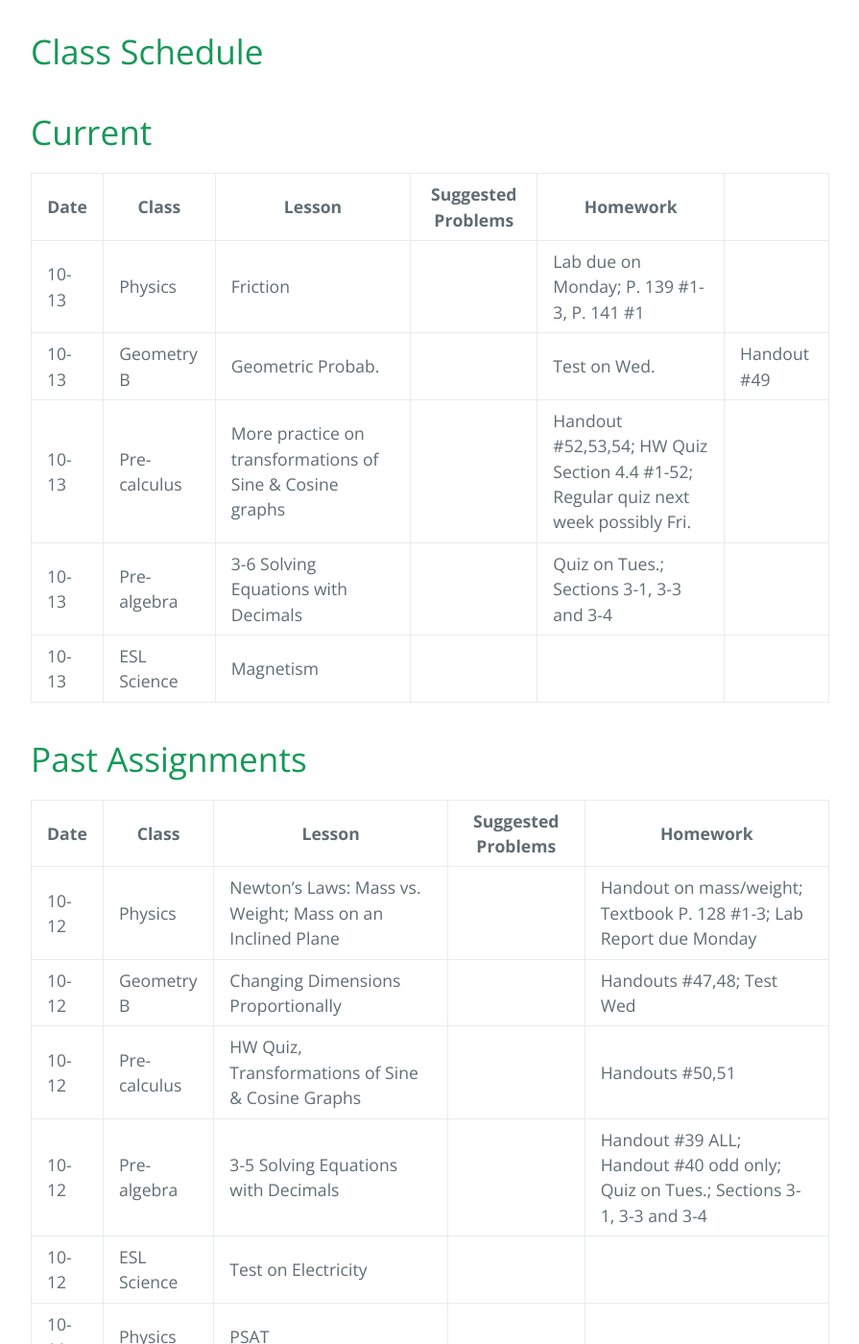
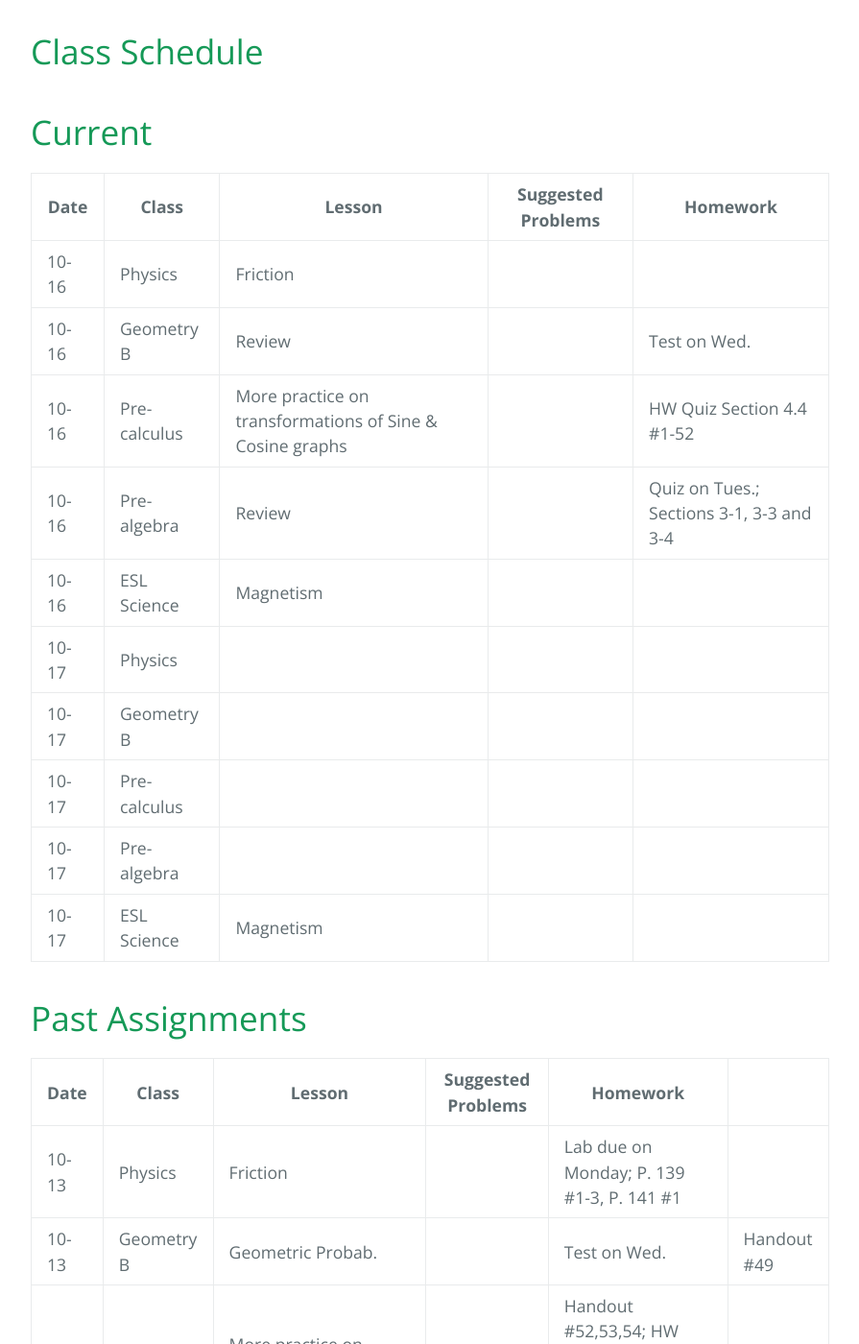
Before and after one commit to gpayoo/gpayoo, a Jekyll site: the page built from index.md, in a window 1280 px wide and 1400 px high, scrolled down 388 px. Shown: the whole window at 96% size, without its empty margins (192-1087 px from the left). Built offline with Jekyll 4.4.1, drawn with Linux system fonts in a browser that asks for light colours; our own code applies the rules of GitHub Pages for plain Markdown files.

Commit message:
Update index.md

```diff
--- a/index.md
+++ b/index.md
@@ -10,16 +10,26 @@ layout: default
 
 | Date | Class | Lesson | Suggested Problems | Homework |
 | ---- | ----- | ------ | -------- | ---
+| 10-16 | Physics | Friction | |
+| 10-16 | Geometry B | Review  | |  Test on Wed. |
+| 10-16 | Pre-calculus | More practice on transformations of Sine & Cosine graphs | |  HW Quiz Section 4.4 #1-52
+| 10-16 | Pre-algebra | Review  | | Quiz on Tues.; Sections 3-1, 3-3 and 3-4
+| 10-16 | ESL Science | Magnetism |  |
+| 10-17 | Physics |  | |
+| 10-17 | Geometry B |   | |   |
+| 10-17 | Pre-calculus |  | |
+| 10-17 | Pre-algebra |   | |
+| 10-17 | ESL Science | Magnetism |  |
+
+# [](#header-2) Past Assignments
+
+| Date | Class | Lesson | Suggested Problems | Homework |
+| ---- | ----- | ------ | -------- | ---
 | 10-13 | Physics | Friction | | Lab due on Monday; P. 139 #1-3, P. 141 #1
 | 10-13 | Geometry B | Geometric Probab.  | |  Test on Wed. |  Handout #49
 | 10-13 | Pre-calculus | More practice on transformations of Sine & Cosine graphs | | Handout #52,53,54; HW Quiz Section 4.4 #1-52; Regular quiz next week possibly Fri.
 | 10-13 | Pre-algebra | 3-6 Solving Equations with Decimals  | | Quiz on Tues.; Sections 3-1, 3-3 and 3-4
 | 10-13 | ESL Science | Magnetism |  |
-
-# [](#header-2) Past Assignments
-
-| Date | Class | Lesson | Suggested Problems | Homework |
-| ---- | ----- | ------ | -------- | ---
 | 10-12 | Physics | Newton's Laws: Mass vs. Weight; Mass on an Inclined Plane | | Handout on mass/weight; Textbook P. 128 #1-3; Lab Report due Monday
 | 10-12 | Geometry B | Changing Dimensions Proportionally  | |  Handouts #47,48; Test Wed|
 | 10-12 | Pre-calculus | HW Quiz, Transformations of Sine & Cosine Graphs| |  Handouts #50,51
```
